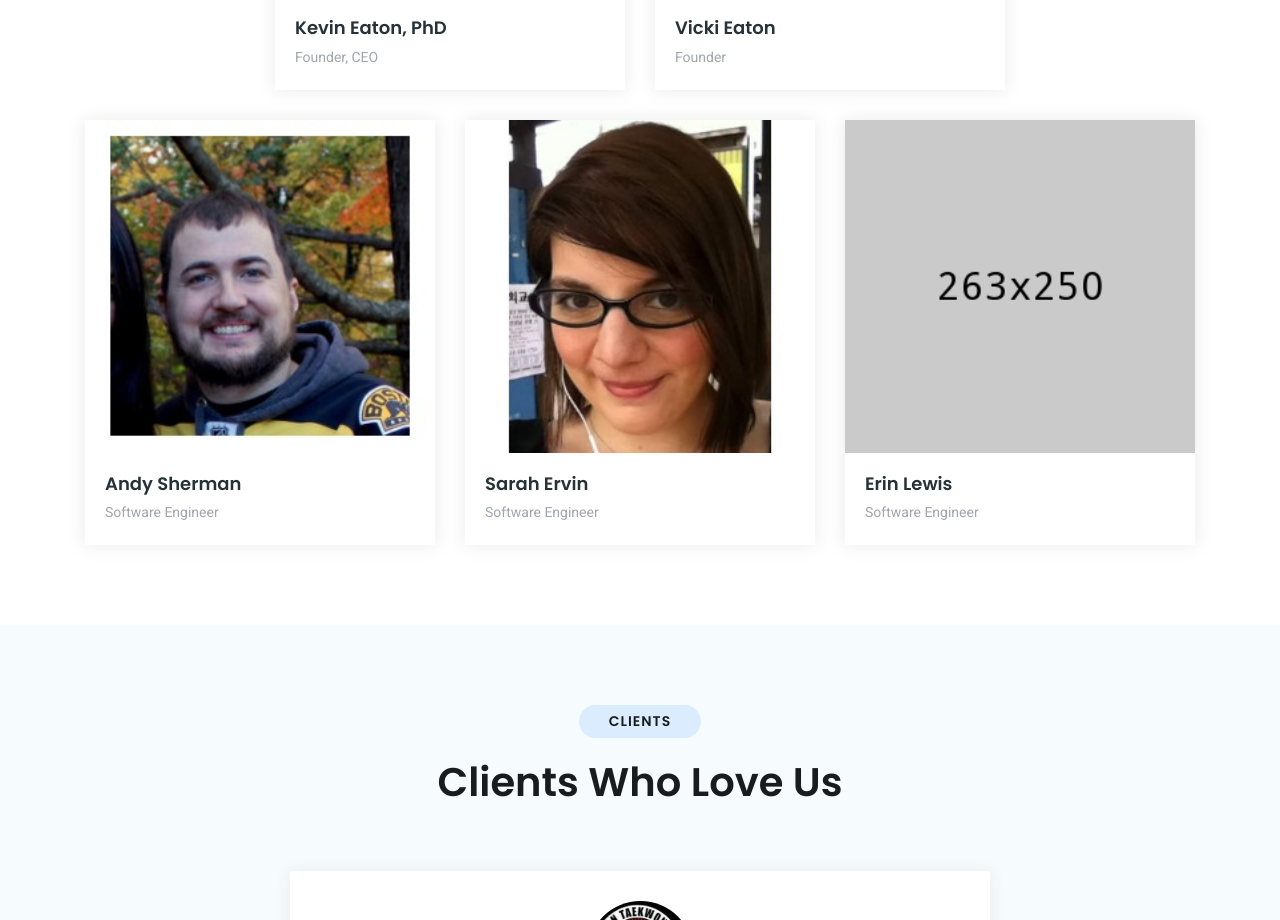
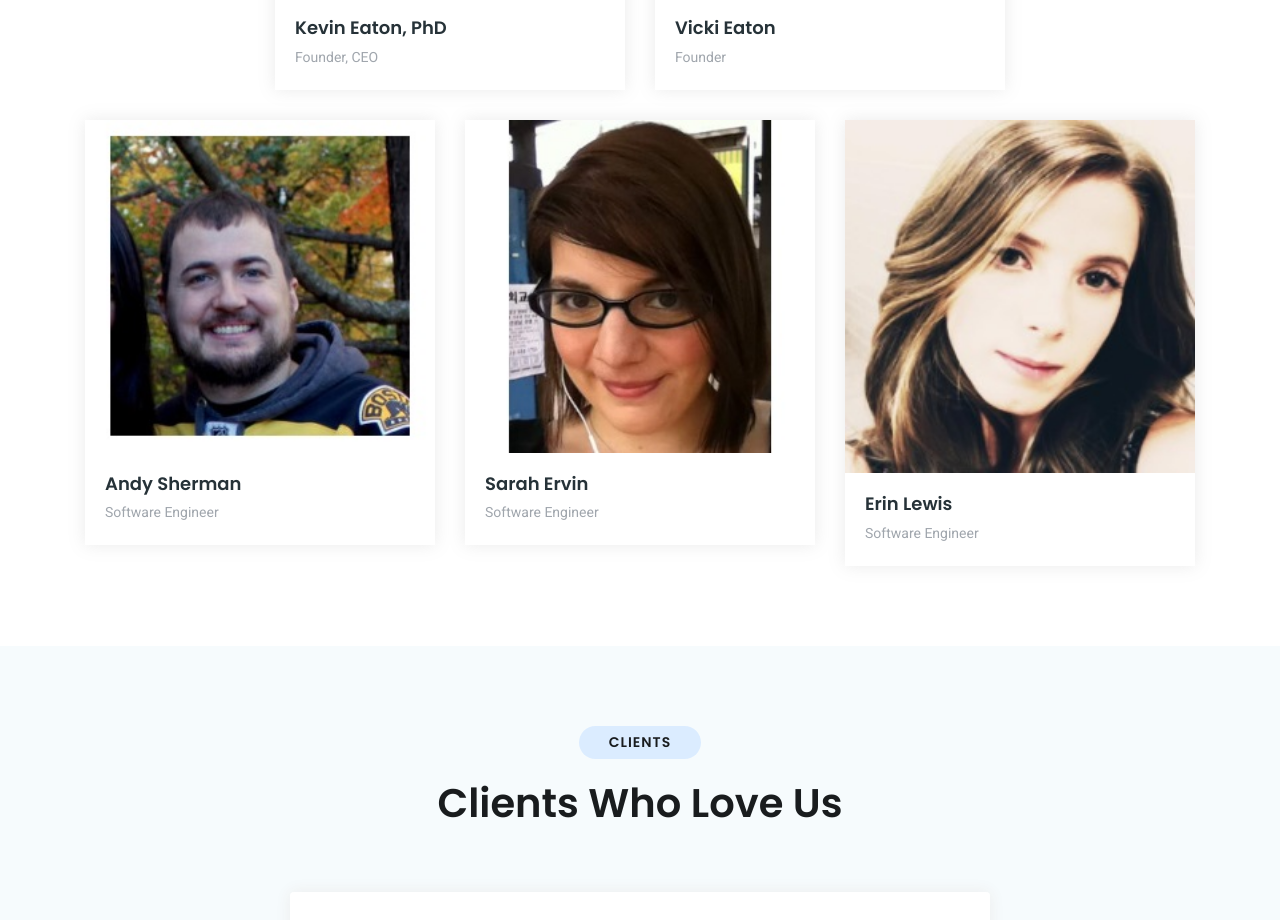
Before and after one commit to TreelightSoftware/site, a website: page src/index.html in a window 1280 px wide. Shown: the part 2471-3391 px from the top of the page. Drawn offline with Linux system fonts and the light colour scheme; files whose address does not match are found by name.

Commit message:
added Erin

```diff
--- a/src/index.html
+++ b/src/index.html
@@ -230,7 +230,7 @@
         <div class="col-lg-4 col-md-6 col-xs-12">
           <div class="single-team">
             <div class="team-thumb">
-              <img src="img/team/team2.jpg" alt="">
+              <img src="img/team/erin.jpg" alt="">
             </div>
             <div class="team-details">
               <div class="team-inner">
```
Also changed, not shown: src/img/team/erin.jpg (added), 1 other file.
